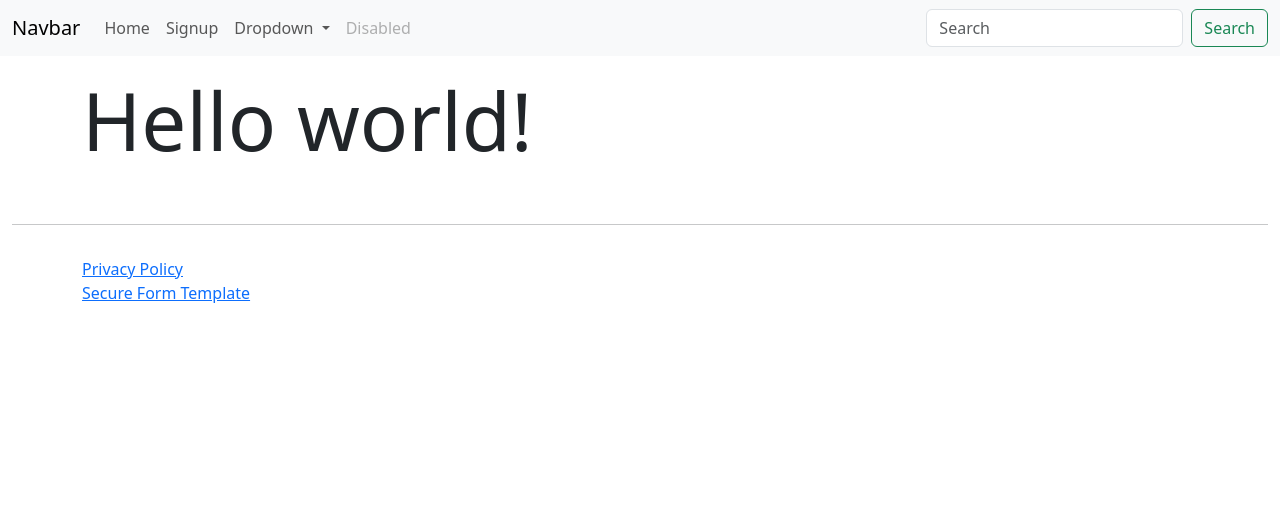
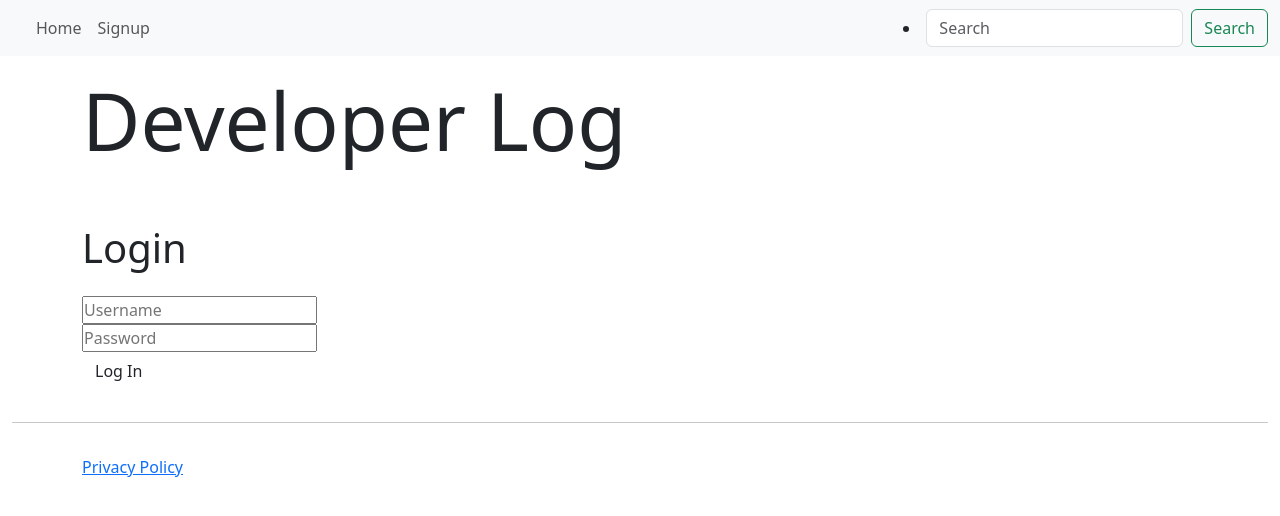
Before and after one commit to TempeHS/2025SE-Roman.L-HSCTask1, a Flask app: page / in a window 1280 px wide. Shown: the top 516 px of the page. Run offline with Flask 3, Linux system fonts and the light colour scheme; some libraries are stand-ins or nearby versions.

Commit message:
ability to log-in and post
- session management through flask
- 30d expiration for sessions
- replaced css and fixed 'samesite' issues
- posts are shown w/ cards, including date & user
- minor docstring for some functions (pylint warn)
- improved readability w imports
- added session_state.py, dashboard.html, bootstrap.min.css.map

- will add hide button to reduce initial clutter
- including tags for easier lookup
- post properties are jumbled

```diff
--- a/main.py
+++ b/main.py
@@ -1,15 +1,10 @@
+from datetime import datetime, timedelta
 import logging
 import requests
-from flask import Flask
-from flask import redirect
-from flask import render_template
-from flask import request
-from flask import jsonify
+from flask import Flask, redirect, render_template, request, session, jsonify
 from flask_wtf import CSRFProtect
 from flask_csp.csp import csp_header
-
-from src import sanitize_and_validate as sv
-
+from src import sanitize_and_validate as sv, session_state as sst, password_hashing as psh
 import userManagement as dbHandler
 
 
@@ -21,8 +16,14 @@ logging.basicConfig(
     format="%(asctime)s %(message)s",
 )
 
-# Generate a unique basic 16 key: https://acte.ltd/utils/randomkeygen
+
 app = Flask(__name__)
+app.permanent_session_lifetime = timedelta(days=30)
+app.config.update(
+    SESSION_COOKIE_SECURE=True,
+    SESSION_COOKIE_SAMESITE='Lax',
+    SESSION_COOKIE_HTTPONLY=True
+)
 app.secret_key = b"f53oi3uriq9pifpff;apl"
 csrf = CSRFProtect(app)
 
@@ -61,16 +62,28 @@ def root():
 
 
 def index():
+    '''
+    Landing page when user is not logged in
+    '''
+    if session.get('logged_in'):
+        return redirect('/dashboard.html')
     return render_template("/index.html")
 
 
 @app.route("/privacy.html", methods=["GET"])
 def privacy():
+    '''
+    Privacy policy page
+    '''
     return render_template("/privacy.html")
 
 
 @app.route("/signup.html", methods=["GET", "POST"])
+@sst.logout_required
 def signup():
+    '''
+    Signup page for new users
+    '''
     if request.method == "GET" and request.args.get("url"):
         url = request.args.get("url", "")
         return redirect(url, code=302)
@@ -78,25 +91,77 @@ def signup():
         username = request.form["username"]
         password = request.form["password"]
 
-        if dbHandler.userExists(username) or not sv.validateCredentials(username, password):
-            return jsonify({
-                "status": "error",
-                "message": "Invalid credentials or user already exists"
-            })
+        if dbHandler.userExists(username) or not sv.validateCredentials(
+            username, password
+        ):
+            print("User exists or invalid credentials")
+            return render_template("/signup.html")
 
         dbHandler.insertUser(username, password)
         return render_template("/index.html")
     return render_template("/signup.html")
 
 
+@app.route("/index.html", methods=["GET", "POST"])
+@sst.logout_required
+def login():
+    '''
+    Login page for new users
+    '''
+    if session.get('logged_in'):
+        return redirect('/dashboard.html')
+    if request.method == "GET" and request.args.get("url"):
+        url = request.args.get("url", "")
+        return redirect(url, code=302)
+    if request.method == "POST":
+        username = request.form["username"]
+        password = request.form["password"]
+
+        user = dbHandler.retrieveUsers(username)
+        if user and psh.verifyPassword(password, user[2]):
+            session.permanent = True
+            session['user_id'] = user[0]
+            session['username'] = username
+            session['logged_in'] = True
+            logs = dbHandler.listDevlogs()
+            return render_template("/dashboard.html", logs=logs, value=username, state=True)
+    return render_template("/index.html")
+
+
 @app.route("/form.html", methods=["GET", "POST"])
+@sst.login_required
 def form():
+    '''
+    Form page for posting, login required
+    '''
     if request.method == "POST":
         title = request.form["title"]
-        text = request.form["text"]
-        return render_template("/form.html")
-    else:
-        return render_template("/form.html")
+        body = request.form["body"]
+        username = session['username']
+        current_date = datetime.now().strftime("%Y-%m-%d %H:%M:%S")
+        dbHandler.insertDevlog(title, body, username, current_date)
+        return render_template("/dashboard.html")
+    return render_template("/form.html")
+
+
+@app.route("/dashboard.html", methods=["GET", "POST"])
+@sst.login_required
+def dashboard():
+    '''
+    Dashboard for logged in users
+    '''
+    logs = dbHandler.listDevlogs()
+    return render_template('/dashboard.html', logs=logs)
+
+
+@app.route('/logout', methods=['POST'])
+@sst.login_required
+def logout():
+    '''
+    Logout for logged out
+    '''
+    session.clear()
+    return redirect('/index.html')
 
 
 # Endpoint for logging CSP violations
--- a/src/sanitize_and_validate.py
+++ b/src/sanitize_and_validate.py
@@ -2,13 +2,10 @@ import html
 
 
 def validateCredentials(username, password):
-
     if not (1 <= len(username) <= 16 and username.isalpha()):
         return False
-
     if not isinstance(password, str):
         return False
-
     return True
 
 
--- a/templates/index.html
+++ b/templates/index.html
@@ -2,10 +2,24 @@
 {% block content %}
 <div class="container">
     <div class="row">
-        <h1 class="display-1">Hello world!</h1>
+        <h1 class="display-1">Developer Log</h1>
     </div>
     <div class="row">
-
     </div>
 </div>
+<div class="container">
+    <h1>Login</h1>
+    <form action="/index.html" method="post" class="box">
+        <input type="hidden" name="csrf_token" value="{{ csrf_token() }}"/>
+        <div class="input__wrapper">
+            <input type="text" name="username" id="username" placeholder="Username" class="input__field" required/>
+        </div>
+        <div class="input__wrapper">
+            <input type="password" name="password" id="password" placeholder="Password" class="input__field" required/>
+        </div>
+        <div class="input__wrapper">
+            <input type="submit" class="btn" value="Log In" />
+        </div>
+    </form>
+</div>
 {% endblock %}
--- a/templates/layout.html
+++ b/templates/layout.html
@@ -9,7 +9,7 @@
     <meta name="viewport" content="width=device-width, initial-scale=1" />
     <meta name="csrf-token" content="{{ csrf_token() }}">
     <link rel="stylesheet" type="text/css" href="static/css/style.css" />
-    <title>Bootstrap demo</title>
+    <title>Developer Log</title>
     <link rel="manifest" href="static/manifest.json" />
     <link rel="icon" type="image/x-icon" href="static/images/favicon.png" />
     <meta name="theme-color" content="" />
--- a/templates/partials/footer.html
+++ b/templates/partials/footer.html
@@ -4,6 +4,8 @@
 <div class="container">
     <div class="row">
         <a href="privacy.html">Privacy Policy</a>
-        <a href="form.html">Secure Form Template</a>
+        {% if session.get('logged_in') %}
+            <a href="form.html">Create Developer Log</a>
+        {% endif %}
     </div>
 </div>
--- a/templates/partials/menu.html
+++ b/templates/partials/menu.html
@@ -1,6 +1,6 @@
 <nav class="navbar navbar-expand-lg bg-body-tertiary">
   <div class="container-fluid">
-    <a class="navbar-brand" href="#">Navbar</a>
+    <a class="navbar-brand" href="#"> </a>
     <button
       class="navbar-toggler"
       type="button"
@@ -18,8 +18,11 @@
           <a class="nav-link active" aria-current="page" href="/index.html">Home</a>
         </li>
         <li class="nav-item">
+          {% if not session.get('logged_in') %}
           <a class="nav-link" href="/signup.html">Signup</a>
+          {% endif %}
         </li>
+        {% if session.get('logged_in') %}
         <li class="nav-item dropdown">
           <a
             class="nav-link dropdown-toggle"
@@ -28,17 +31,22 @@
             data-bs-toggle="dropdown"
             aria-expanded="false"
           >
-            Dropdown
+            Settings
           </a>
           <ul class="dropdown-menu">
-            <li><a class="dropdown-item" href="#">Action</a></li>
-            <li><a class="dropdown-item" href="#">Another action</a></li>
+            <li><a class="dropdown-item" href="#">Two-step verification</a></li>
+            <li><a class="dropdown-item" href="#">Delete account</a></li>
             <li><hr class="dropdown-divider" /></li>
-            <li><a class="dropdown-item" href="#">Something else here</a></li>
+                  <form action="/logout" method="post">
+                    <input type="hidden" name="csrf_token" value="{{ csrf_token() }}"/>
+                    <button type="submit" class="dropdown-item text-danger">Logout</button>
+                </form>
+                {% endif %}
+            </li>
           </ul>
         </li>
         <li class="nav-item">
-          <a class="nav-link disabled" aria-disabled="true">Disabled</a>
+          <a class="nav-link disabled" aria-disabled="true"></a>
         </li>
       </ul>
       <form class="d-flex" role="search">
--- a/templates/signup.html
+++ b/templates/signup.html
@@ -1,7 +1,7 @@
 {% extends 'layout.html' %}
 {% block content %}
 <div class="container">
-  <h1>Signup Form</h1>
+  <h1>Signup</h1>
   <form action="/signup.html" method="POST" class="box">
     <input type="hidden" name="csrf_token" value="{{ csrf_token() }}"/>
   <div class="input__wrapper">
```
Also changed, not shown: src/session_state.py (added, +20 -0 lines), templates/dashboard.html (added, +25 -0 lines), templates/form.html (+6 -6 lines), userManagement.py (+43 -2 lines), .databaseFiles/database.db, .workingdocuments/agile_artifacts.md, .workingdocuments/product_backlog.md, 2 other files.
